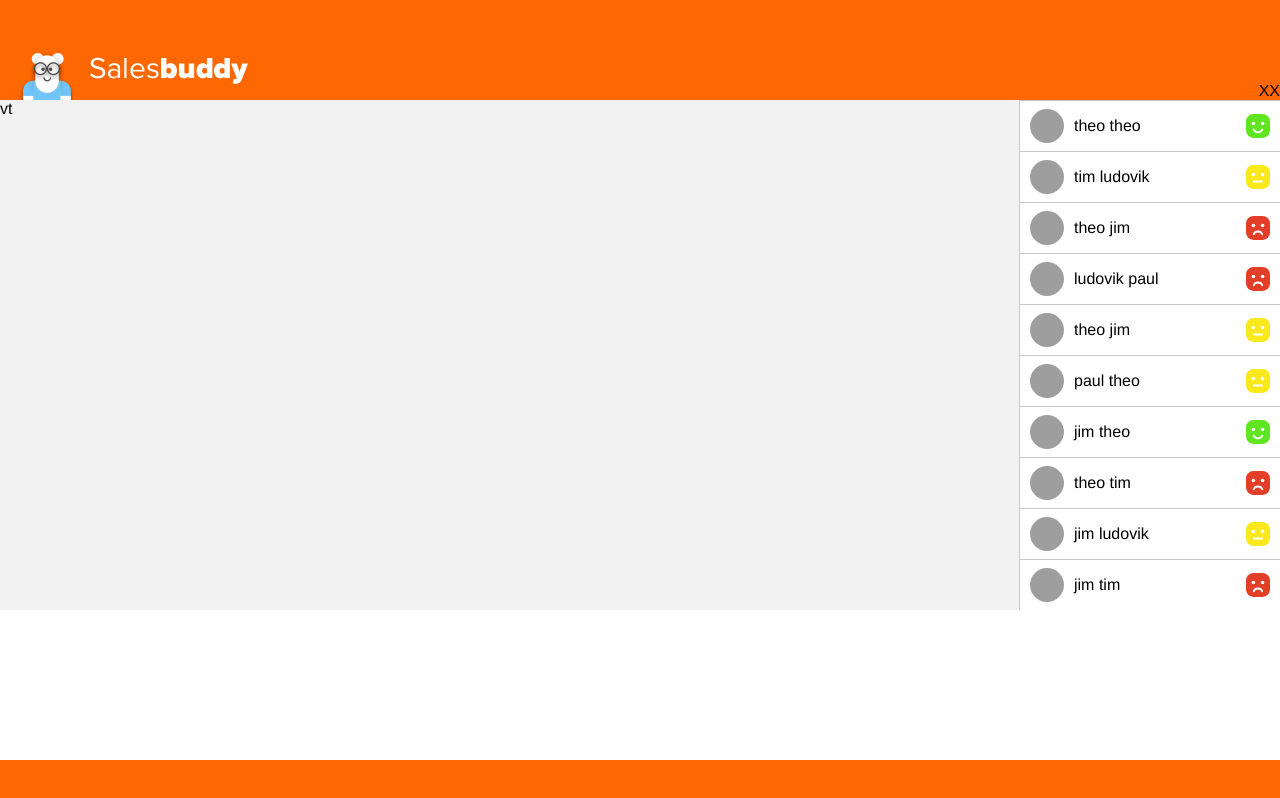
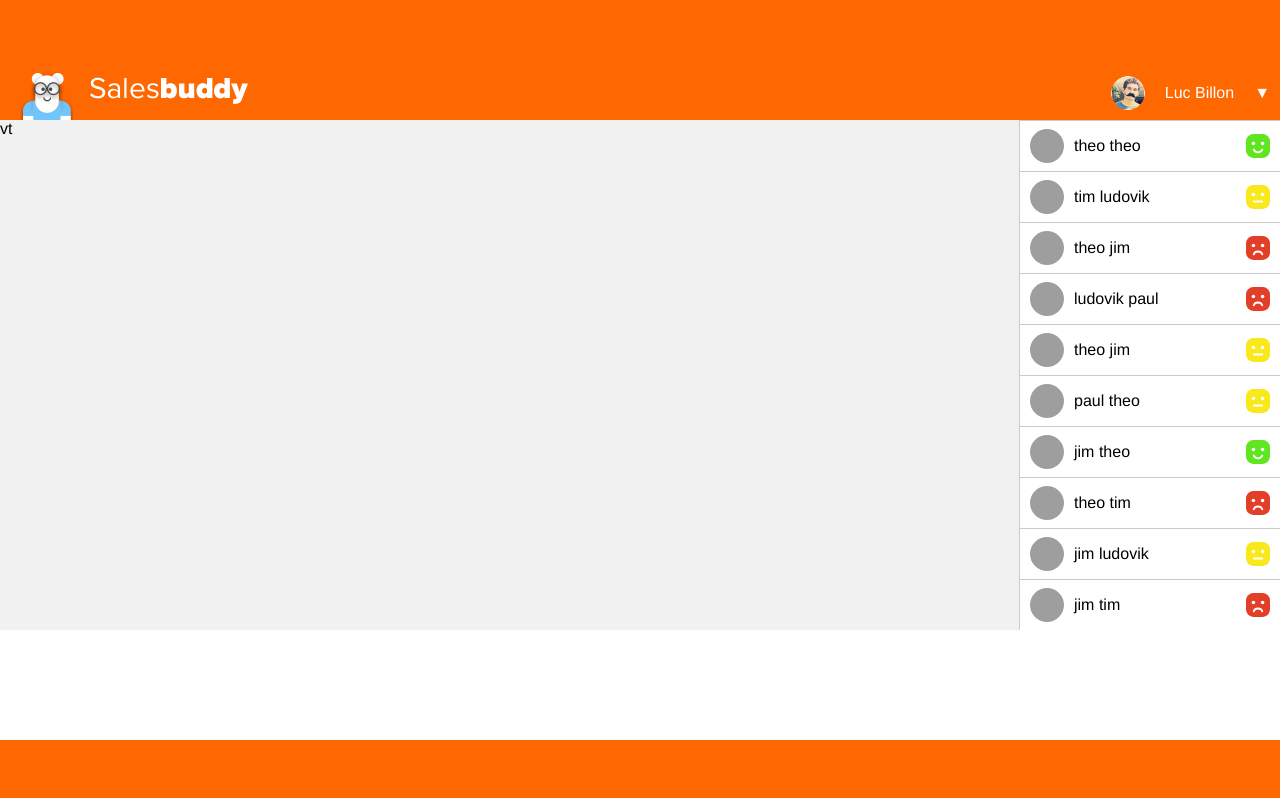
Before and after one commit to Platane/salesbuddy, a React app: page / in a window 1280 px wide. Built offline with nearby package versions, Linux system fonts and the light colour scheme; grey boxes are pictures that could not be loaded.

Commit message:
:rocket: add user setting placeholder

```diff
--- a/src/component/app/style.css
+++ b/src/component/app/style.css
@@ -6,18 +6,18 @@
     position: fixed;
 }
 .header {
-    flex-basis: 100px;
+    flex-basis: 120px;
     width: 100%;
     flex-shrink: 0;
     position: relative;
 }
 .content {
-    height: calc(100% - 140px);
+    height: calc(100% - 180px);
     flex-grow: 1;
     position: relative;
 }
 .footer {
-    flex-basis: 40px;
+    flex-basis: 60px;
     width: 100%;
     flex-shrink: 0;
     position: relative;
--- a/src/component/header/index.js
+++ b/src/component/header/index.js
@@ -2,9 +2,14 @@ import React from 'react';
 
 import style from './style.css';
 
-const Notification = () => <div>X</div>;
+const Notification = () => <div>{''}</div>;
 
-const UserSetting = () => <div>X</div>;
+const UserSetting = () =>
+    <div className={style.userSetting}>
+        <div className={style.userSettingPic} />
+        <div className={style.userSettingName}>Luc Billon</div>
+        <div className={style.userSettingCarret}>▼</div>
+    </div>;
 
 export const Header = () =>
     <div className={style.container}>
--- a/src/component/header/style.css
+++ b/src/component/header/style.css
@@ -1,15 +1,16 @@
 .container {
     background-color: #ff6700;
     width: 100%;
-    height: 100px;
+    height: 120px;
     display: flex;
     flex-direction: row;
     align-items: flex-end;
 }
 .right {
-    margin-left: auto;
     display: flex;
     flex-direction: row;
+    margin: 10px;
+    margin-left: auto;
 }
 .logo {
     background-image: url(../../asset/logo.png);
@@ -19,3 +20,21 @@
     height: 49px;
     margin-left: 20px;
 }
+
+.userSetting {
+    color: #fff;
+    display: flex;
+    flex-direction: row;
+    align-items: center;
+}
+.userSettingName {
+    margin: 0 20px;
+}
+.userSettingPic {
+    width: 34px;
+    height: 34px;
+    border-radius: 50%;
+    background-position: center;
+    background-size: cover;
+    background-image: url(../../asset/avatar_2.png);
+}
```
Also changed, not shown: src/asset/avatar_1.png (added), src/asset/avatar_2.png (added), src/asset/avatar_3.png (added), src/asset/avatar_4.png (added), src/asset/avatar_5.png (added), src/asset/avatar_6.png (added).
